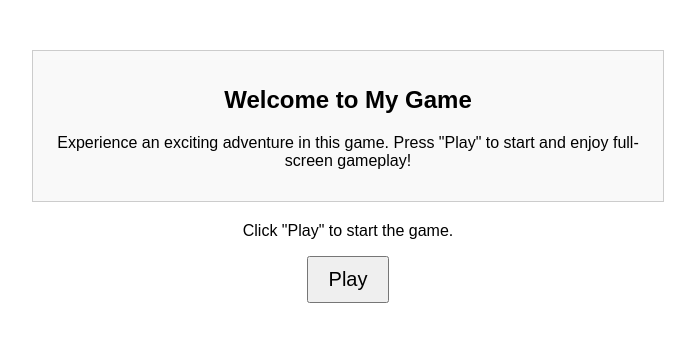
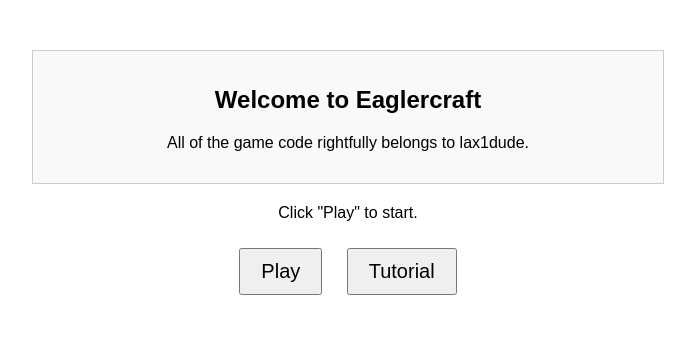
Before and after one commit to Olive-Grill/eagle, a plain HTML site: page index.html in a window 1280 px wide. Shown: the whole page, without its empty margins (292-987 px from the left). Drawn offline with Linux system fonts and the light colour scheme.

Commit message:
Update index.html

```diff
--- a/index.html
+++ b/index.html
@@ -22,16 +22,18 @@
             font-size: 20px;
             padding: 10px 20px;
             cursor: pointer;
+            margin: 10px;
         }
     </style>
 </head>
 <body>
     <div class="info-box">
-        <h2>Welcome to My Game</h2>
-        <p>Experience an exciting adventure in this game. Press "Play" to start and enjoy full-screen gameplay!</p>
+        <h2>Welcome to Eaglercraft</h2>
+        <p>All of the game code rightfully belongs to lax1dude.</p>
     </div>
-    <p>Click "Play" to start the game.</p>
+    <p>Click "Play" to start.</p>
     <button onclick="startGame()">Play</button>
+    <button onclick="goToTutorial()">Tutorial</button>
 
     <script>
         function requestFullscreen() {
@@ -53,6 +55,10 @@
                 window.location.href = "EaglercraftX_1.8_u50_Offline_Signed.html";
             }, 500);
         }
+
+        function goToTutorial() {
+            window.open("tutorial.html", "_blank");
+        }
     </script>
 </body>
 </html>
```
